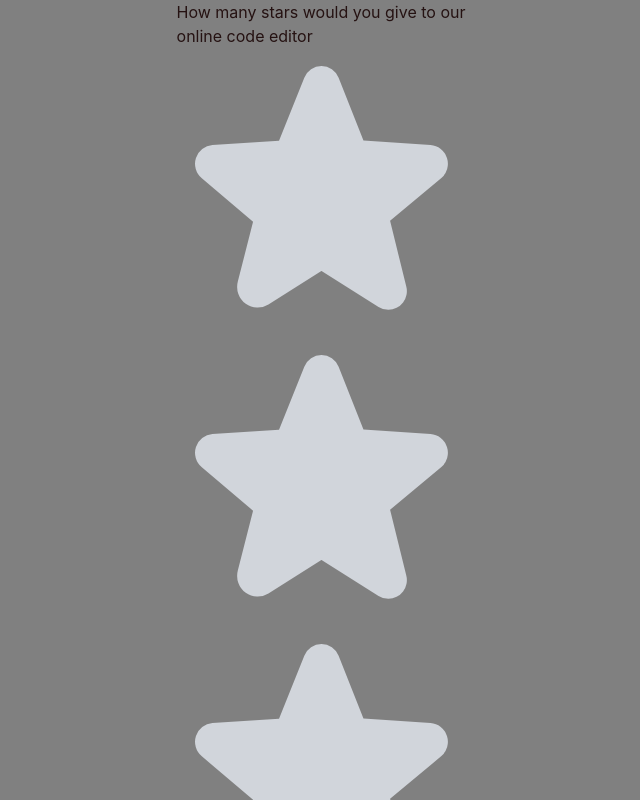
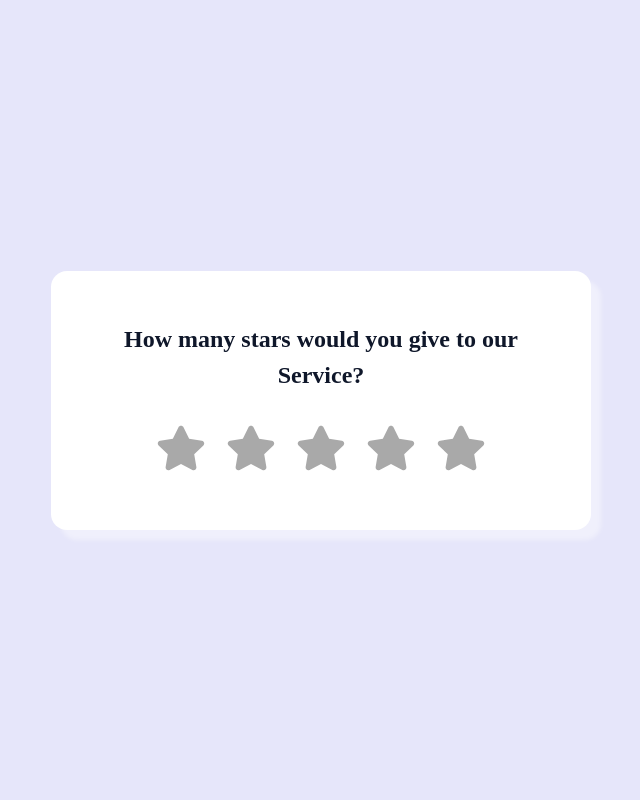
Before and after one commit to saidAbdirahman/Challenges_In_React, a React (Vite) app: page / in a window 1280 px wide. Shown: the top 800 px of the page, without its empty margins (319-959 px from the left). Built offline with nearby package versions, Linux system fonts and the light colour scheme.

Commit message:
updated the code for better version
Signed-off-by: saidAbdirahman <saidqaaje11@gmail.com>

```diff
--- a/package.json
+++ b/package.json
@@ -11,7 +11,8 @@
   },
   "dependencies": {
     "react": "^19.0.0",
-    "react-dom": "^19.0.0"
+    "react-dom": "^19.0.0",
+    "react-icons": "^5.4.0"
   },
   "devDependencies": {
     "@eslint/js": "^9.19.0",
--- a/src/App.jsx
+++ b/src/App.jsx
@@ -1,103 +1,15 @@
 import { useState } from 'react'
-import reactLogo from './assets/react.svg'
-import viteLogo from '/vite.svg'
-import './App.css'
+import StarRatingInput from "./StarRatingInput";
+
 
 function App() {
-  let [count, setCount] = useState(0)
-  let [star1, setStar1] = useState(false)
-  let [star2, setStar2] = useState(false)
-  let [star3, setStar3] = useState(false)
-  let [star4, setStar4] = useState(false)
-  let [star5, setStar5] = useState(false)
-
-  function handleClick(e){
-    console.log(e.dataset);
-    console.log(e);
-
-    setStar1((prev)=>{
-        console.log(prev);
-
-        return star1=!prev
-
-    })
-    console.log(star1);
-
-  }
-
-  const p = ()=> {
-    if(star1 && star2 && star3 && star4 && star5){
-      return <p> Excellent We're thrilled to hear you had such a postive experience <br/>
-      Thank you for choosing our platform</p>
-    }else if(star1 && star2 && star3 && star4){
-        return <p>Thank you for you postive feedback! We've glad to know that you had<br/> a great experience
-     and we appreciate you support</p>
-
-    }else if(star1 && star2 && star3  ){
-        return  <p>Thank you for you feedback. We're sorry to hear that your experience<br/> wasn't perfect. We should love to hear more about your concern to see <br/>
-        how we can improve
-     </p>
-    } else if(star1 && star2){
-        return <p> We apologise for the inconvenience you experienced. We appreciate<br/> you feedback
-            and would like to work with you to address any issue</p>
-    } else if(star1){
-        return <p>we sorry to here that you had a bad experience. We should
-        like <br/> to learn more about what happend and how we can make things right</p>
-    }
 
 
-  }
 
-  return (
+  return  <StarRatingInput />
 
-    < >
 
-      <div className='text-center '>
-        <h1 className='text-xl font-bold'>How many stars would you give to our <br/>
-        online code editor</h1>
-       <div className='flex  justify-center'>
-       <svg style={{fill:star1 === true ? "#fbbf24":"#d1d5db"}}   onClick={handleClick} className="h-16 w-16 text-center shrink-0 " viewBox="0 0 256 256">
-        <path  value = "false"
-            d="M239.2 97.4A16.4 16.4.0 00224.6 86l-59.4-4.1-22-55.5A16.4 16.4.0 00128 16h0a16.4 16.4.0 00-15.2 10.4L90.4 82.2 31.4 86A16.5 16.5.0 0016.8 97.4 16.8 16.8.0 0022 115.5l45.4 38.4L53.9 207a18.5 18.5.0 007 19.6 18 18 0 0020.1.6l46.9-29.7h.2l50.5 31.9a16.1 16.1.0 008.7 2.6 16.5 16.5.0 0015.8-20.8l-14.3-58.1L234 115.5A16.8 16.8.0 00239.2 97.4z">
-        </path>
-    </svg>
-    <svg style={{fill:star2 === true ? "#fbbf24":"#d1d5db"}} onClick={()=>{if(star1){setStar2((prev)=>{ return star2=!prev})}}}  className="h-16 w-16 shrink-0 " viewBox="0 0 256 256">
-        <path
-            d="M239.2 97.4A16.4 16.4.0 00224.6 86l-59.4-4.1-22-55.5A16.4 16.4.0 00128 16h0a16.4 16.4.0 00-15.2 10.4L90.4 82.2 31.4 86A16.5 16.5.0 0016.8 97.4 16.8 16.8.0 0022 115.5l45.4 38.4L53.9 207a18.5 18.5.0 007 19.6 18 18 0 0020.1.6l46.9-29.7h.2l50.5 31.9a16.1 16.1.0 008.7 2.6 16.5 16.5.0 0015.8-20.8l-14.3-58.1L234 115.5A16.8 16.8.0 00239.2 97.4z">
-        </path>
-    </svg>
-    <svg style={{fill:star3 === true ? "#fbbf24":"#d1d5db"}} onClick={()=>{if(star1 && star2){setStar3((prev)=>{ return star3=!prev})}}}   className="h-16 w-16 shrink-0 f" viewBox="0 0 256 256">
-        <path
-            d="M239.2 97.4A16.4 16.4.0 00224.6 86l-59.4-4.1-22-55.5A16.4 16.4.0 00128 16h0a16.4 16.4.0 00-15.2 10.4L90.4 82.2 31.4 86A16.5 16.5.0 0016.8 97.4 16.8 16.8.0 0022 115.5l45.4 38.4L53.9 207a18.5 18.5.0 007 19.6 18 18 0 0020.1.6l46.9-29.7h.2l50.5 31.9a16.1 16.1.0 008.7 2.6 16.5 16.5.0 0015.8-20.8l-14.3-58.1L234 115.5A16.8 16.8.0 00239.2 97.4z">
-        </path>
-    </svg>
-    <svg style={{fill:star4 === true ? "#fbbf24":"#d1d5db"}} onClick={()=>{if(star1 && star2 && star3 ){setStar4((prev)=>{ return star4=!prev})}}}  className="h-16 w-16 shrink-0 " viewBox="0 0 256 256">
-        <path
-            d="M239.2 97.4A16.4 16.4.0 00224.6 86l-59.4-4.1-22-55.5A16.4 16.4.0 00128 16h0a16.4 16.4.0 00-15.2 10.4L90.4 82.2 31.4 86A16.5 16.5.0 0016.8 97.4 16.8 16.8.0 0022 115.5l45.4 38.4L53.9 207a18.5 18.5.0 007 19.6 18 18 0 0020.1.6l46.9-29.7h.2l50.5 31.9a16.1 16.1.0 008.7 2.6 16.5 16.5.0 0015.8-20.8l-14.3-58.1L234 115.5A16.8 16.8.0 00239.2 97.4z">
-        </path>
-    </svg>
-    <svg style={{fill:star5 === true ? "#fbbf24":"#d1d5db"}} onClick={()=>{if(star1 && star2 && star3 && star4){setStar5((prev)=>{ return star5=!prev})}}}   className="h-16 w-16 shrink-0 " viewBox="0 0 256 256">
-        <path
-            d="M239.2 97.4A16.4 16.4.0 00224.6 86l-59.4-4.1-22-55.5A16.4 16.4.0 00128 16h0a16.4 16.4.0 00-15.2 10.4L90.4 82.2 31.4 86A16.5 16.5.0 0016.8 97.4 16.8 16.8.0 0022 115.5l45.4 38.4L53.9 207a18.5 18.5.0 007 19.6 18 18 0 0020.1.6l46.9-29.7h.2l50.5 31.9a16.1 16.1.0 008.7 2.6 16.5 16.5.0 0015.8-20.8l-14.3-58.1L234 115.5A16.8 16.8.0 00239.2 97.4z">
-        </path>
-    </svg>
-       </div>
-      {p()}
 
-         {/* {star2 &&  }
-
-        {star1 && <p>we sorry to here that you had a bad experience. We should
-            like <br/> to learn more about what happend and how we can make things right</p> }
-
-        {star1 && <p>we sorry to here that you had a bad experience. We should
-              like <br/> to learn more about what happend and how we can make things right</p> }
-
-         {star1 && <p>we sorry to here that you had a bad experience. We should
-                    like <br/> to learn more about what happend and how we can make things right</p> } */}
-       {star1}
-      </div>
-    </>
-  )
 }
 
 export default App
--- /dev/null
+++ b/src/StarRatingInput.jsx
@@ -0,0 +1,57 @@
+import React, { useState } from "react";
+import { FaStar } from "react-icons/fa";
+
+
+export default function StarRatingInput() {
+    const [rating, setRating] = useState(0);
+    const [hoverValue, setHoverValue] = useState(undefined);
+
+    const colors = {
+        active: "#FACC15",
+        inactive: "#a9a9a9",
+      };
+    const stars = Array(5).fill(0);
+    const messages = {
+        1: "We're sorry to hear that you had a bad experience. We would like to learn more about what happened and how we can make things right.",
+        2: "We apologize for the inconvenience you experienced. We appreciate your feedback and would like to work with you to address any issues.",
+        3: "Thank you for your feedback. We're sorry to hear that your experience wasn't perfect. We would love to hear more about your concerns to see how we can improve.",
+        4: "Thank you for your positive feedback! We're glad to know that you had a great experience and we appreciate your support.",
+        5: "Excellent! We're thrilled to hear you had such a positive experience. Thank you for choosing our product/service."
+    }
+
+
+    function  handleClickStar(value) {
+        setRating(value);
+    }
+
+    function handleMouseOverStar(value) {
+        setHoverValue(value);
+    }
+
+    function handleMouseLeaveStar() {
+        setHoverValue(undefined);
+    }
+
+    return (
+    <div className="container">
+        <p>How many stars would you give to our Service?</p>
+        <div>
+            {stars.map((_, index) => {
+                return (
+                    <FaStar
+                        key={index}
+                        size={50}
+                        className="star"
+                        value={rating}
+                        onChange={(e)=> setRating(e.target.value)}
+                        color={(hoverValue || rating) > index ? colors.active : colors.inactive}
+                        onClick={() => handleClickStar(index+1)}
+                        onMouseOver={()=> handleMouseOverStar(index+1)}
+                        onMouseLeave={handleMouseLeaveStar} />
+                )
+            })}
+        </div>
+        {rating > 0 && <p className="rating-msg">{messages[rating]}</p>}
+    </div>
+    );
+}
--- a/src/index.css
+++ b/src/index.css
@@ -13,20 +13,49 @@
   -moz-osx-font-smoothing: grayscale;
 }
 
-a {
-  font-weight: 500;
-  color: #646cff;
-  text-decoration: inherit;
+* {
+  margin: 0;
+  padding: 0;
+  box-sizing: border-box;
 }
-a:hover {
-  color: #535bf2;
+body {
+  font-family: "Merriweather", serif;
+  background-color: lavender;
+  display: flex;
+  justify-content: center;
+  align-items: center;
+  height: 100vh;
 }
-
-body {
-  margin: 0;
-
+.container {
+  background-color: white;
   display: flex;
-  place-items: center;
-  min-width: 320px;
-  min-height: 100vh;
+  flex-direction: column;
+  justify-content: center;
+  align-items: center;
+  padding: 50px;
+  gap: 30px;
+  max-width: 90%;
+  width: 600px;
+  box-shadow: 10px 10px 4px rgba(255, 255, 255, 0.4);
+  border-radius: 16px;
+  margin: auto;
+  text-align: center;
 }
+p {
+  font-size: 24px;
+  font-weight: bold;
+  color: #0f172a;
+  line-height: 1.5;
+}
+.star {
+  cursor: pointer;
+  margin: 0 10px;
+  transition: transform 0.3s ease, color 0.3s ease;
+}
+.star:hover {
+  transform: scale(1.2);
+}
+.rating-msg {
+  color: #374151;
+  font-size: 18px;
+  font-weight: 400;}
```
Also changed, not shown: 1 other file (tests, documents, lock files or other folders).
